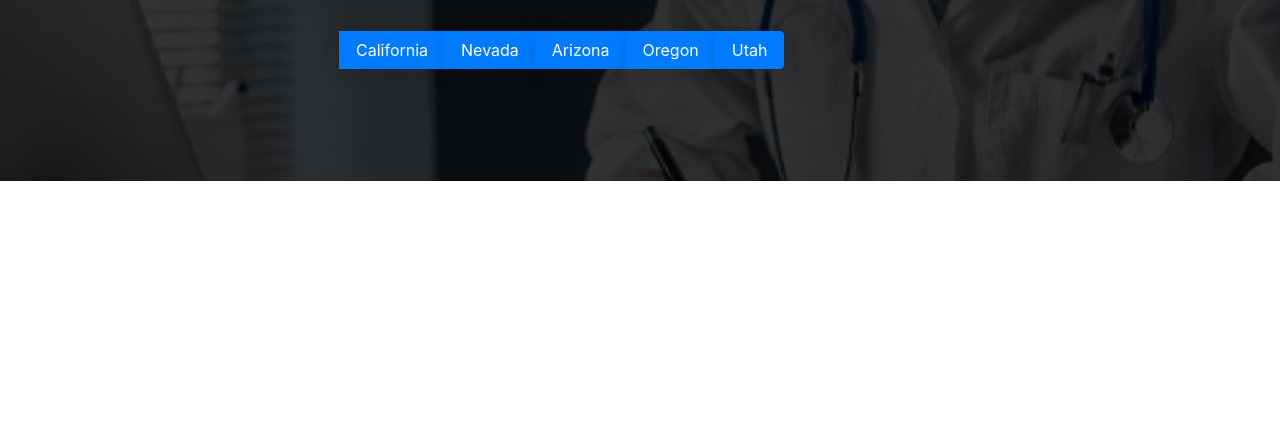
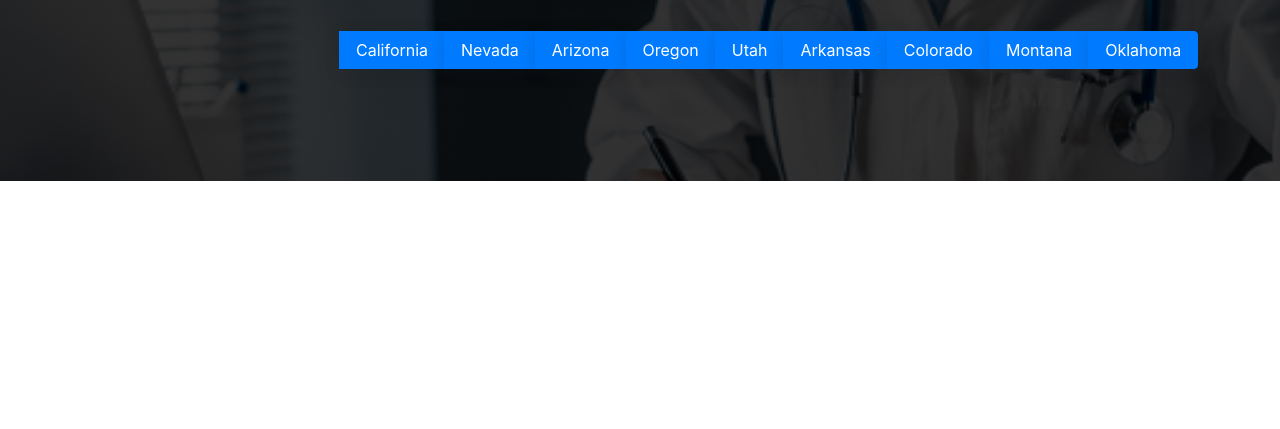
Before and after one commit to mjmelo12/mjmelo12.github.io, a plain HTML site: page index.html in a window 1280 px wide. Shown: the part 371-800 px from the top of the page. Drawn offline with nearby package versions, Linux system fonts and the light colour scheme; some packages are replaced by stand-ins of ours.

Commit message:
Update index.html

```diff
--- a/index.html
+++ b/index.html
@@ -39,6 +39,10 @@
             <button id = "show-arizona" class="btn btn-primary px-3">Arizona</button>
             <button id = "show-oregon" class="btn btn-primary px-3">Oregon</button>
             <button id = "show-utah" class="btn btn-primary px-3">Utah</button>
+            <button id = "show-arkansas" class="btn btn-primary px-3">Arkansas</button>
+            <button id = "show-colorado" class="btn btn-primary px-3">Colorado</button>
+            <button id = "show-montana" class="btn btn-primary px-3">Montana</button>
+            <button id = "show-oklahoma" class="btn btn-primary px-3">Oklahoma</button>
           </div>
         </div>
       </div>
```
